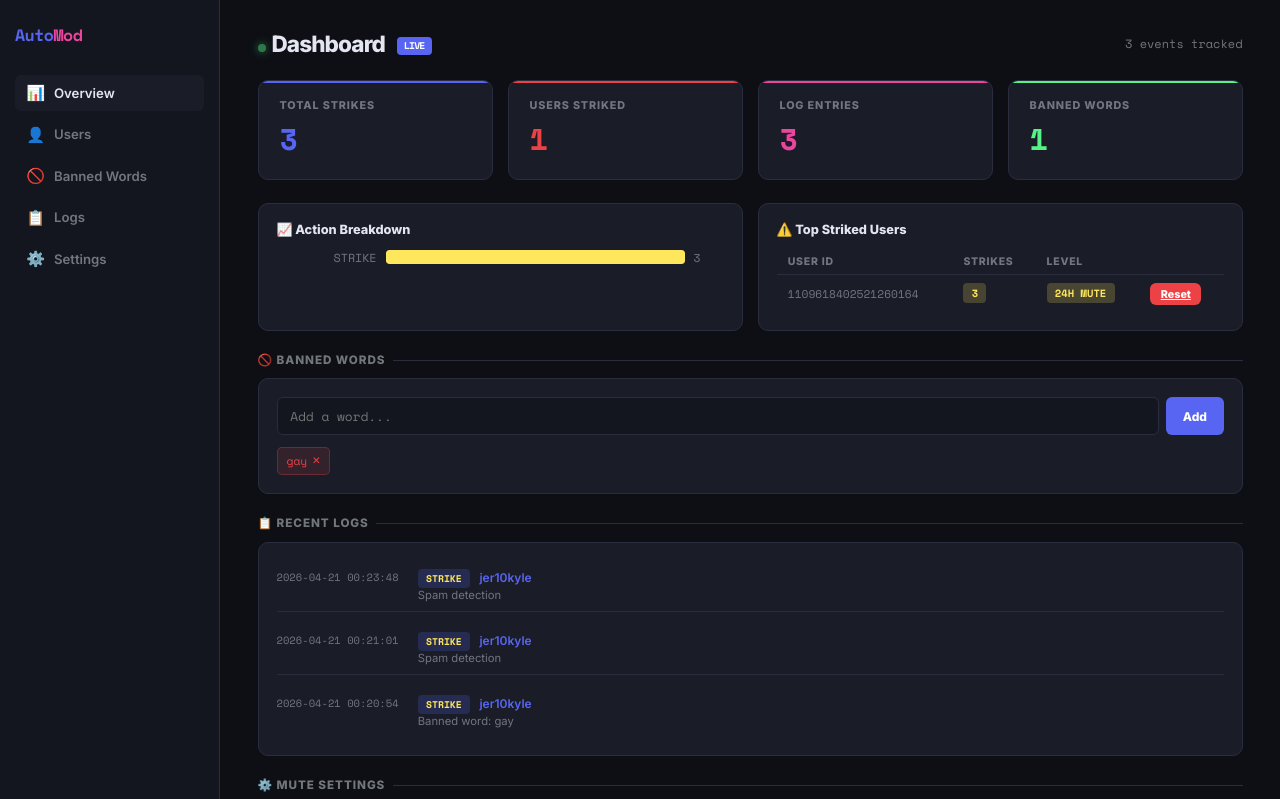
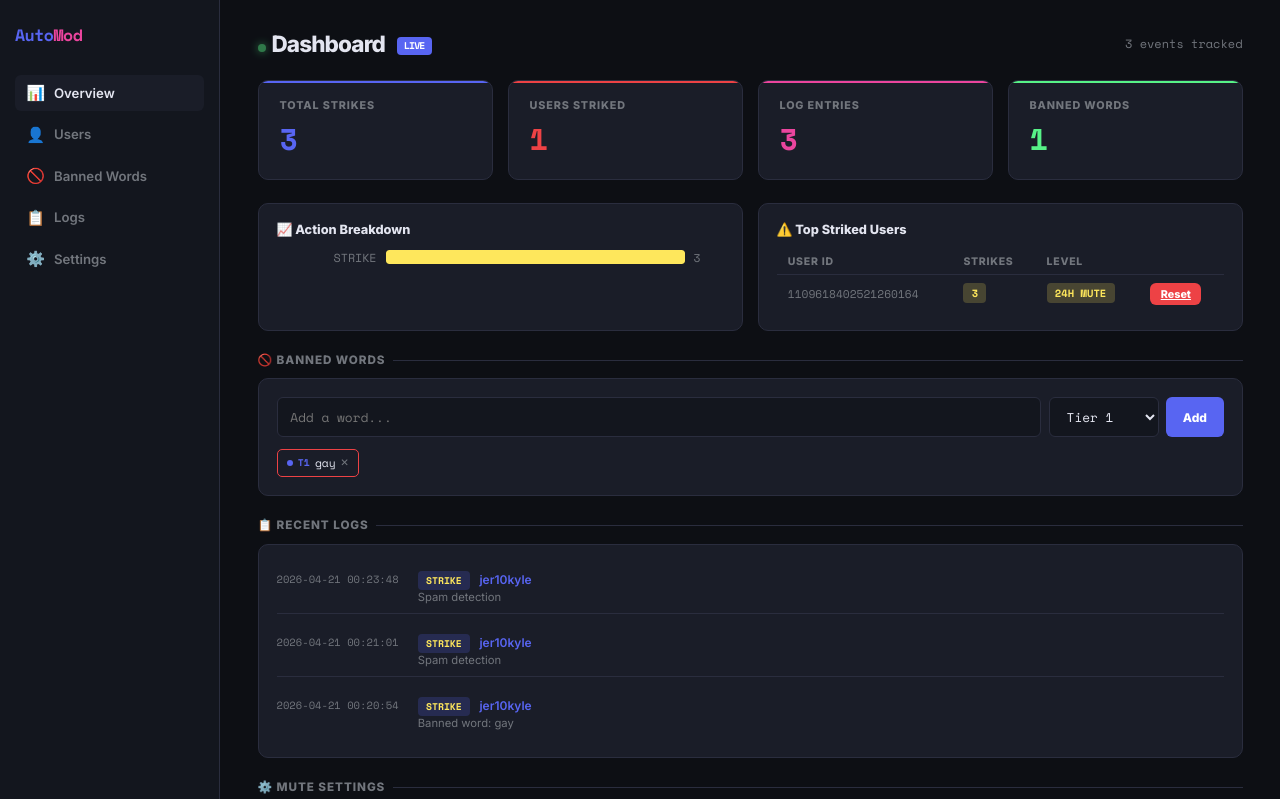
Before and after one commit to jere10kyle-crypto/Bot-V6, a Flask app: page / in a window 1280 px wide. Shown: the top 799 px of the page. Run offline with Flask 3, Linux system fonts and the light colour scheme.

Commit message:
Add tiered system for banning words with custom muting
Update banned words to support severity tiers (1-5), affecting user muting duration and warning messages. Modify Discord slash commands and dashboard UI to include tier selection and display.

Replit-Commit-Author: Agent
Replit-Commit-Session-Id: 77d2d713-a9a1-4208-9651-43a1858acc3e
Replit-Commit-Checkpoint-Type: full_checkpoint
Replit-Commit-Event-Id: b9e7d41c-7ecb-498b-82d9-71aafff8e102
Replit-Commit-Screenshot-Url: https://storage.googleapis.com/screenshot-production-us-central1/61baff47-457a-463d-9af6-c1c91fa3d65b/77d2d713-a9a1-4208-9651-43a1858acc3e/ivR4CkT
Replit-Helium-Checkpoint-Created: true

```diff
--- a/dashboard/app.py
+++ b/dashboard/app.py
@@ -35,7 +35,8 @@ def save(f, data):
 def index():
     strikes     = load("strikes.json", {})
     logs        = load("logs.json", [])
-    banned_words= load("banned_words.json", [])
+    _bw         = load("banned_words.json", {})
+    banned_words = {w: t for w, t in _bw.items()} if isinstance(_bw, dict) else {w: 1 for w in _bw}
 
     top_users = sorted(strikes.items(), key=lambda x: x[1], reverse=True)[:10]
 
@@ -67,19 +68,22 @@ def index():
 @app.route("/add_word", methods=["POST"])
 def add_word():
     word = request.form.get("word", "").lower().strip()
+    tier = max(1, min(5, int(request.form.get("tier", 1))))
     if word:
-        words = load("banned_words.json", [])
-        if word not in words:
-            words.append(word)
-            save("banned_words.json", words)
+        words = load("banned_words.json", {})
+        if isinstance(words, list):
+            words = {w: 1 for w in words}
+        words[word] = tier
+        save("banned_words.json", words)
     return redirect(url_for("index"))
 
 @app.route("/remove_word/<word>")
 def remove_word(word):
-    words = load("banned_words.json", [])
-    if word in words:
-        words.remove(word)
-        save("banned_words.json", words)
+    words = load("banned_words.json", {})
+    if isinstance(words, list):
+        words = {w: 1 for w in words}
+    words.pop(word, None)
+    save("banned_words.json", words)
     return redirect(url_for("index"))
 
 @app.route("/reset_strikes/<uid>")
--- a/dashboard/templates/index.html
+++ b/dashboard/templates/index.html
@@ -414,14 +414,25 @@
     <div class="card">
       <form class="form-row" action="/add_word" method="POST">
         <input class="form-input" type="text" name="word" placeholder="Add a word..." required />
+        <select name="tier" class="form-input" style="flex:0 0 auto;width:110px;">
+          <option value="1">Tier 1</option>
+          <option value="2">Tier 2</option>
+          <option value="3">Tier 3</option>
+          <option value="4">Tier 4</option>
+          <option value="5">Tier 5</option>
+        </select>
         <button class="btn btn-primary" type="submit">Add</button>
       </form>
       <div class="word-chips">
         {% if banned_words %}
-          {% for word in banned_words %}
-          <div class="word-chip">
-            {{ word }}
-            <a href="/remove_word/{{ word }}" title="Remove">✕</a>
+          {% set tier_chip_colors = ["","tag-blue","tag-yellow","tag-red","tag-pink","tag-red"] %}
+          {% set tier_dot_colors  = ["","var(--accent)","var(--yellow)","#ff8c42","var(--accent2)","var(--red)"] %}
+          {% for word, tier in banned_words.items() %}
+          <div class="word-chip" style="border-color:{{ tier_dot_colors[tier] }}33;background:{{ tier_dot_colors[tier] }}14;">
+            <span style="width:6px;height:6px;border-radius:50%;background:{{ tier_dot_colors[tier] }};display:inline-block;flex-shrink:0;"></span>
+            <span style="color:{{ tier_dot_colors[tier] }};font-size:0.65rem;font-weight:700;">T{{ tier }}</span>
+            <span style="color:var(--text);">{{ word }}</span>
+            <a href="/remove_word/{{ word }}" title="Remove" style="color:var(--muted);">✕</a>
           </div>
           {% endfor %}
         {% else %}
--- a/data/banned_words.json
+++ b/data/banned_words.json
@@ -1,3 +1,3 @@
-[
-  "gay"
-]
+{
+  "gay": 1
+}
```
Also changed, not shown: bot/bot.py (+31 -14 lines).
